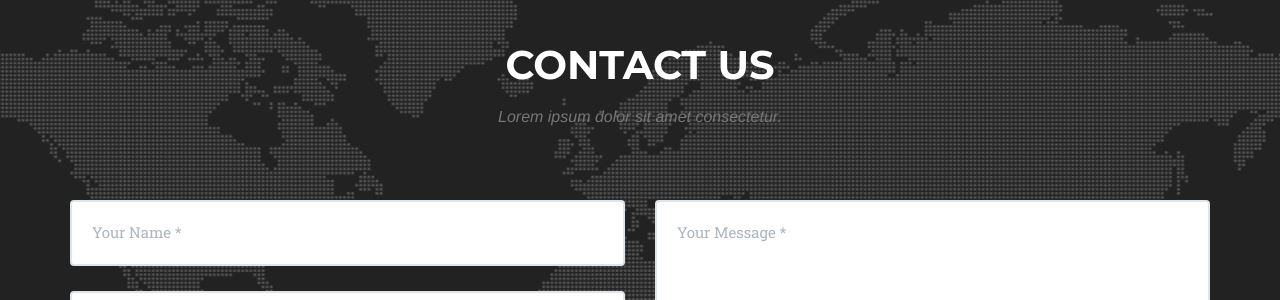
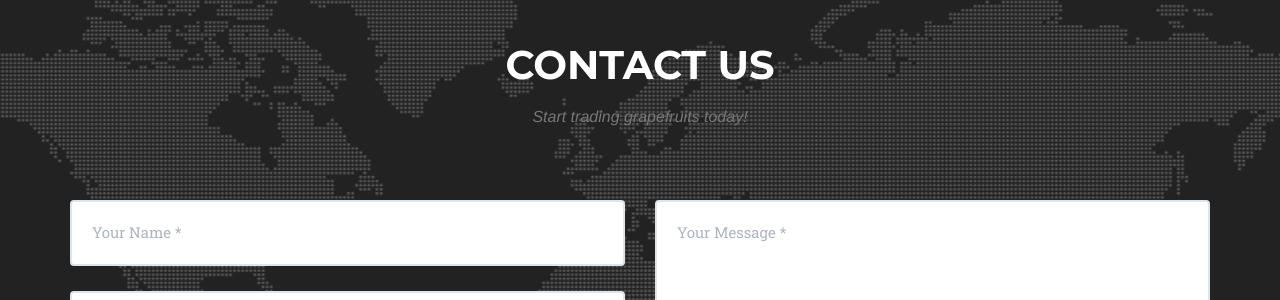
Before and after one commit to jlu4170/gfruit, a Jekyll site: the page built from index.html, in a window 1280 px wide and 900 px high, scrolled down 2489 px. Shown: the part 152-452 px from the top of the window. Built offline with Jekyll 4.4.1, drawn with Linux system fonts in a browser that asks for light colours; some web fonts are replaced.

Commit message:
contact us text

```diff
--- a/_includes/contact.html
+++ b/_includes/contact.html
@@ -3,7 +3,7 @@
             <div class="row">
                 <div class="col-lg-12 text-center">
                     <h2 class="section-heading">Contact Us</h2>
-                    <h3 class="section-subheading text-muted">Lorem ipsum dolor sit amet consectetur.</h3>
+                    <h3 class="section-subheading text-muted">Start trading grapefruits today!</h3>
                 </div>
             </div>
             <div class="row">
```
